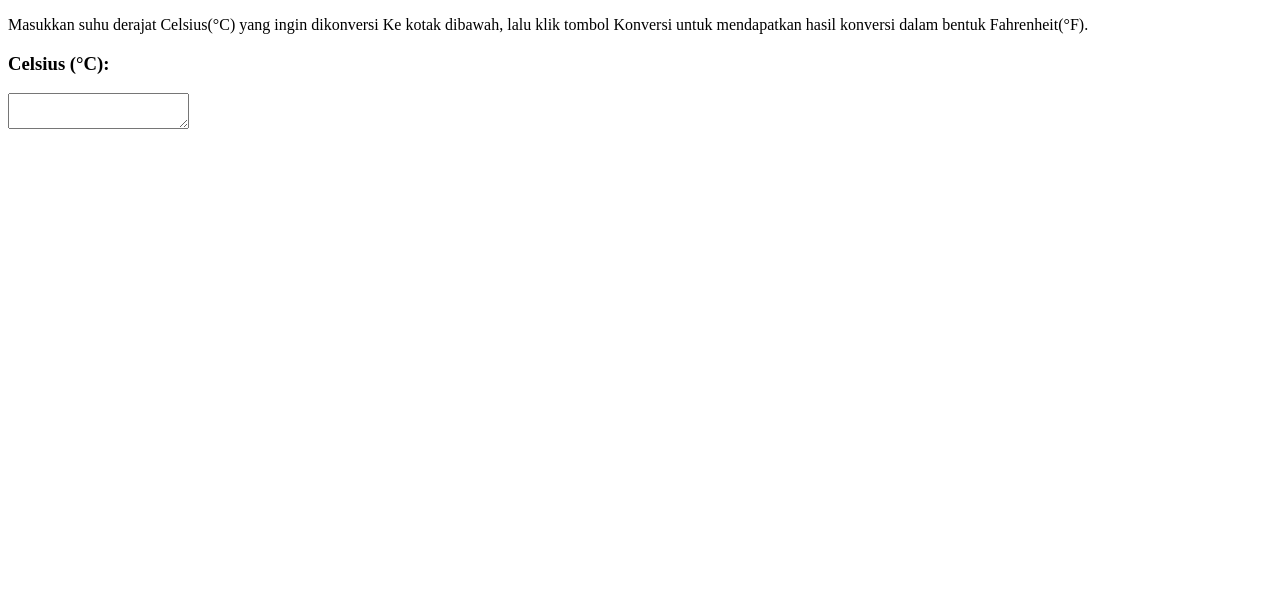
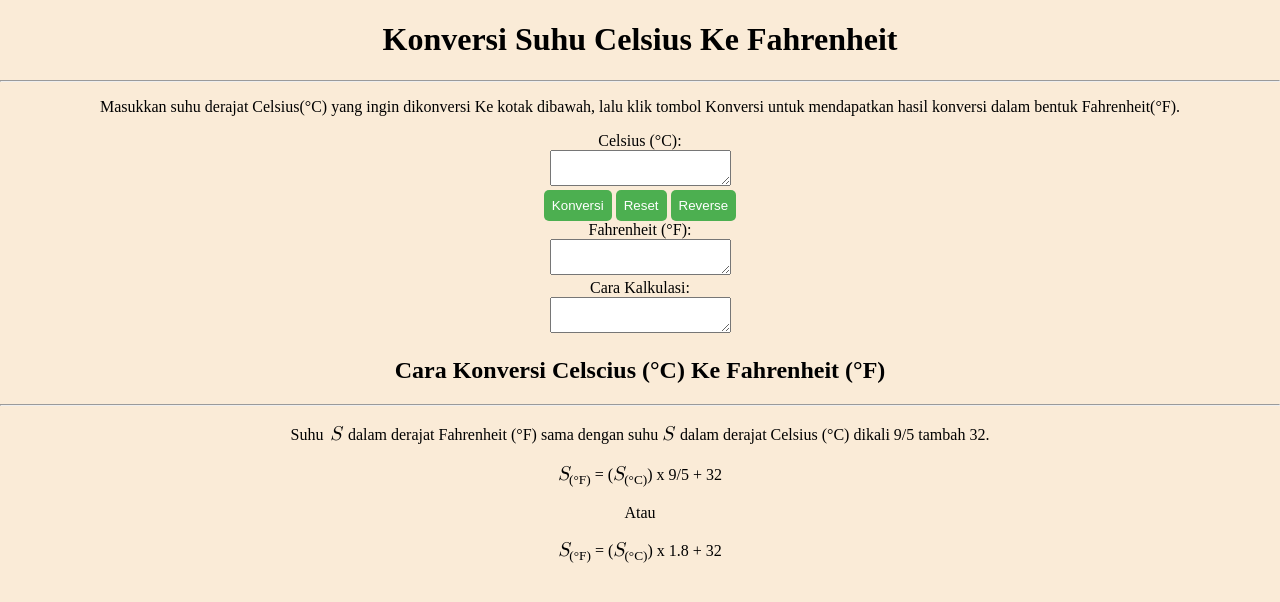
Before and after one commit to stefanoreza/stefanoreza.github.io, a plain HTML site: page index.html in a window 1280 px wide. Drawn offline with Linux system fonts and the light colour scheme.

Commit message:
hasil code selesai sesi day 5

```diff
--- a/css/style.css
+++ b/css/style.css
@@ -1 +1,25 @@
 /* ini css */
+
+.suhu-style{
+    font-size: 20px;
+    font-family: math;
+    font-style: italic;
+}
+
+body {
+    margin: 0;
+    text-align: center;
+    background-color: antiquewhite;
+}
+
+.form-btn{
+    padding: 8px;
+    border: none;
+    border-radius: 5px;
+    background-color: #4CAF50;
+    color: white;
+}
+
+.form-btn:hover{
+    background-color: #3e8e41;
+}
--- a/index.html
+++ b/index.html
@@ -7,8 +7,71 @@
     <link rel="stylesheet" href="css/style.css">
 </head>
 <body>
-    <p>Masukkan suhu derajat Celsius(°C) yang ingin dikonversi Ke kotak dibawah, lalu klik tombol Konversi untuk mendapatkan hasil konversi dalam bentuk Fahrenheit(°F).</p>
-    <h3>Celsius (°C):</h3>
-    <textarea></textarea>
+
+    <heade>
+        <h1>Konversi Suhu Celsius Ke Fahrenheit</h1>
+        <hr/>
+    </heade>
+
+    <body>
+        <!-- form konten -->
+        <section>
+            <!-- Instruksi -->
+            <article>
+                <p>Masukkan suhu derajat Celsius(°C) yang ingin dikonversi Ke kotak dibawah, lalu klik tombol Konversi untuk mendapatkan hasil konversi dalam bentuk Fahrenheit(°F).</p>
+            </article>
+
+            <!-- inputan suhu celsius -->
+            <form action="">
+                <label for="celsius">Celsius (°C):</label><br>
+
+                <div>
+                    <textarea></textarea>
+                </div>
+
+                <div>
+                <button class="form-btn">Konversi</button>
+                <button class="form-btn">Reset</button>
+                <button class="form-btn">Reverse</button><br>
+                </div>
+            </form>
+            <!-- hasil inputan -->
+            <div>
+                <div>
+                    <label for="hasil-suhu">Fahrenheit (°F):</label>
+                </div>
+                <textarea name="" id="hasil-suhu" ></textarea>
+            </div>
+
+            <!-- cara kalkulasi -->
+            <div>
+                <div>
+                    <label for="hasil-cara">Cara Kalkulasi:</label>
+                </div>
+                <textarea name="" id="hasil-cara" ></textarea>
+            </div>
+        </section>
+
+            <header>
+                <h2>Cara Konversi Celscius (°C) Ke Fahrenheit (°F)</h2>
+                <hr>
+            </header>
+
+            <article>
+                <p>
+                    Suhu<span class="suhu-style"> S </span>dalam derajat Fahrenheit (°F) sama dengan suhu <span class="suhu-style"> S </span> dalam derajat Celsius (°C) dikali 9/5 tambah 32.
+                </p>
+                <p><span class="suhu-style">S</span><sub>(°F)</sub> = (<span class="suhu-style">S</span><sub>(°C)</sub>) x 9/5 + 32</p>
+                <p>Atau</p>
+                <p><span class="suhu-style">S</span><sub>(°F)</sub> = (<span class="suhu-style">S</span><sub>(°C)</sub>) x 1.8 + 32
+            </article>
+        <section>
+
+        </section>
+    </body>
+
+    <footer>
+
+    </footer>
 </body>
 </html>
```
